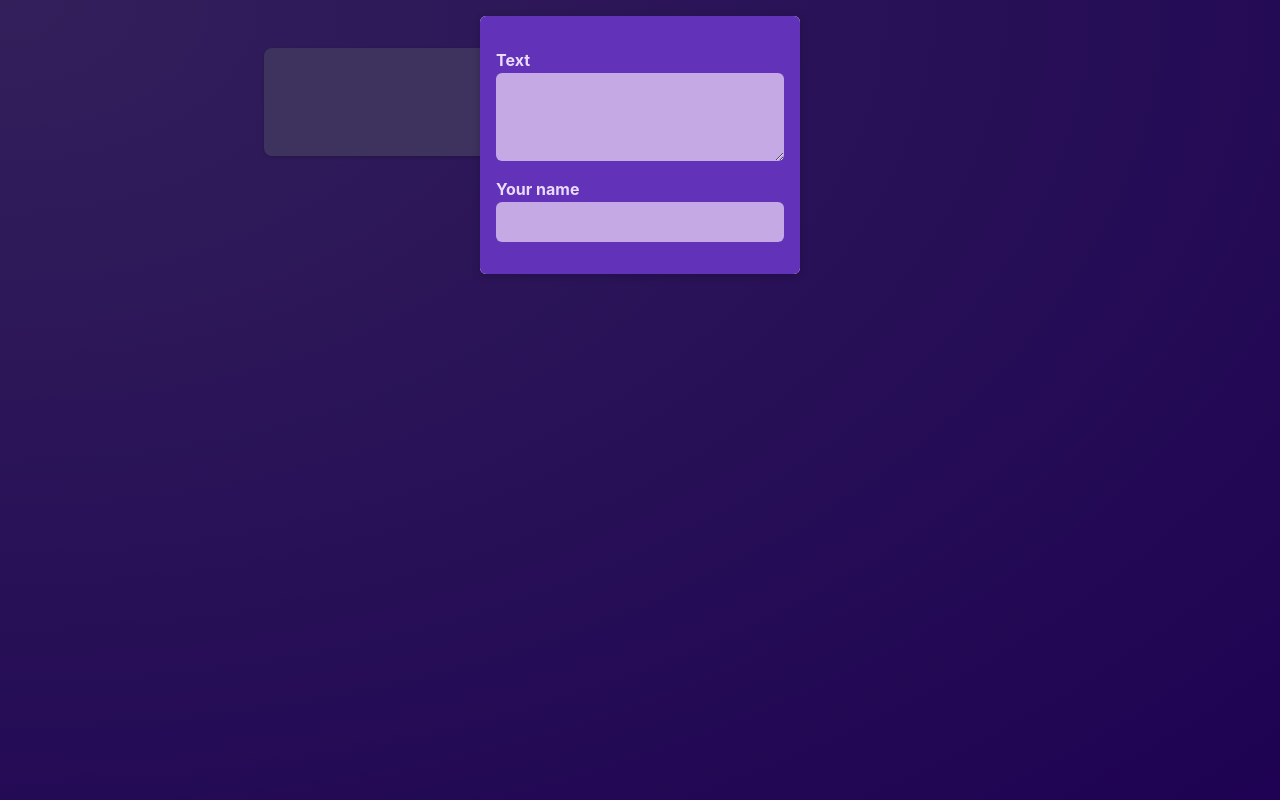
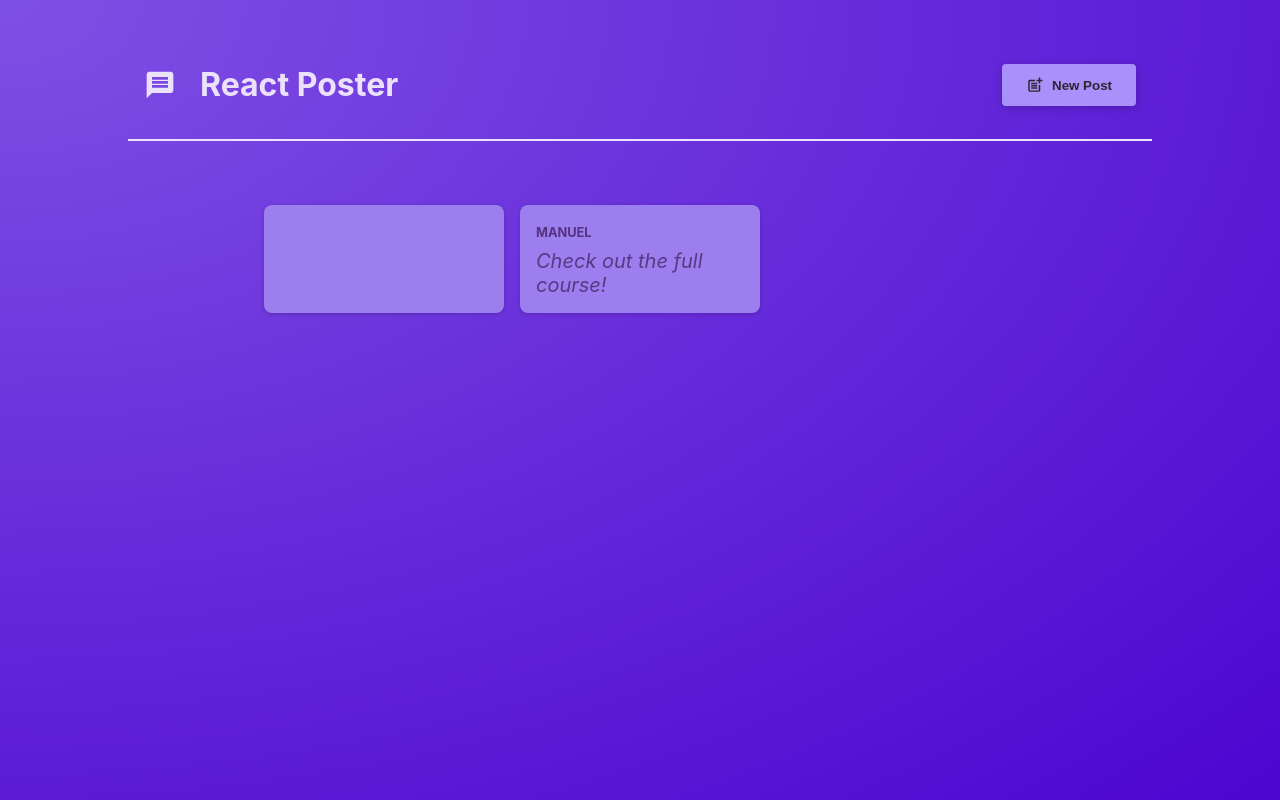
Before and after one commit to yerrapragada011/starting-project, a React (Vite) app: page / in a window 1280 px wide. Built offline with nearby package versions, Linux system fonts and the light colour scheme.

Commit message:
Adding a Shared Header & More State Management

```diff
--- a/package.json
+++ b/package.json
@@ -10,7 +10,8 @@
   },
   "dependencies": {
     "react": "^18.2.0",
-    "react-dom": "^18.2.0"
+    "react-dom": "^18.2.0",
+    "react-icons": "^4.10.1"
   },
   "devDependencies": {
     "@types/react": "^18.0.17",
--- a/src/App.jsx
+++ b/src/App.jsx
@@ -1,10 +1,29 @@
+import { useState } from 'react';
+
 import PostsList from './components/PostsList';
+import MainHeader from './components/MainHeader';
 
 function App() {
+  const [modalIsVisible, setModalIsVisible] = useState(false);
+
+  function showModalHandler() {
+    setModalIsVisible(true);
+  }
+
+  function hideModalHandler() {
+    setModalIsVisible(false);
+  }
+
   return (
-    <main>
-      <PostsList />
-    </main>
+    <>
+      <MainHeader onCreatePost={showModalHandler} />
+      <main>
+        <PostsList
+          isPosting={modalIsVisible}
+          onStopPosting={hideModalHandler}
+        />
+      </main>
+    </>
   );
 }
 
--- /dev/null
+++ b/src/components/MainHeader.jsx
@@ -0,0 +1,22 @@
+import { MdPostAdd, MdMessage } from 'react-icons/md';
+
+import classes from './MainHeader.module.css';
+
+function MainHeader({ onCreatePost }) {
+  return (
+    <header className={classes.header}>
+      <h1 className={classes.logo}>
+        <MdMessage />
+        React Poster
+      </h1>
+      <p>
+        <button className={classes.button} onClick={onCreatePost}>
+          <MdPostAdd size={18} />
+          New Post
+        </button>
+      </p>
+    </header>
+  );
+}
+
+export default MainHeader;
--- /dev/null
+++ b/src/components/MainHeader.module.css
@@ -0,0 +1,36 @@
+.header {
+    /* padding: 2rem 10%; */
+    margin: 2rem 10%;
+    padding: 1rem;
+    text-align: center;
+    display: flex;
+    justify-content: space-between;
+    align-items: center;
+    border-bottom: 2px solid #ece1fa;
+  }
+
+  .logo {
+    font-size: 2rem;
+    display: flex;
+    gap: 1.5rem;
+    align-items: center;
+    color: #ece1fa;
+  }
+
+  .button {
+    display: inline-flex;
+    align-items: center;
+    gap: 0.5rem;
+    padding: 0.75rem 1.5rem;
+    background-color: #a990fb;
+    color: #2a2630;
+    border: none;
+    border-radius: 4px;
+    box-shadow: 0 2px 8px rgba(0, 0, 0, 0.2);
+    cursor: pointer;
+    font-weight: bold;
+  }
+
+  .button:hover {
+    background-color: #8c6cf7;
+  }
--- a/src/components/PostsList.jsx
+++ b/src/components/PostsList.jsx
@@ -5,14 +5,9 @@
 import Modal from './Modal';
 import classes from './PostsList.module.css';
 
-function PostsList() {
-  const [modalIsVisible, setModalIsVisible] = useState(true);
+function PostsList({ isPosting, onStopPosting }) {
   const [enteredbody, setEnteredBody] = useState('');
   const [enteredAuthor, setEnteredAuthor] = useState('');
-
-  function hideModalHandler() {
-    setModalIsVisible(false);
-  }
 
   function bodyChangeHandler(event) {
     setEnteredBody(event.target.value);
@@ -37,8 +32,8 @@
 
   return (
     <>
-      {modalIsVisible && (
-        <Modal onClose={hideModalHandler}>
+      {isPosting && (
+        <Modal onClose={onStopPosting}>
           <NewPost
             onBodyChange={bodyChangeHandler}
             onAuthorChange={authorChangeHandler}
```
Also changed, not shown: 1 other file (tests, documents, lock files or other folders).
